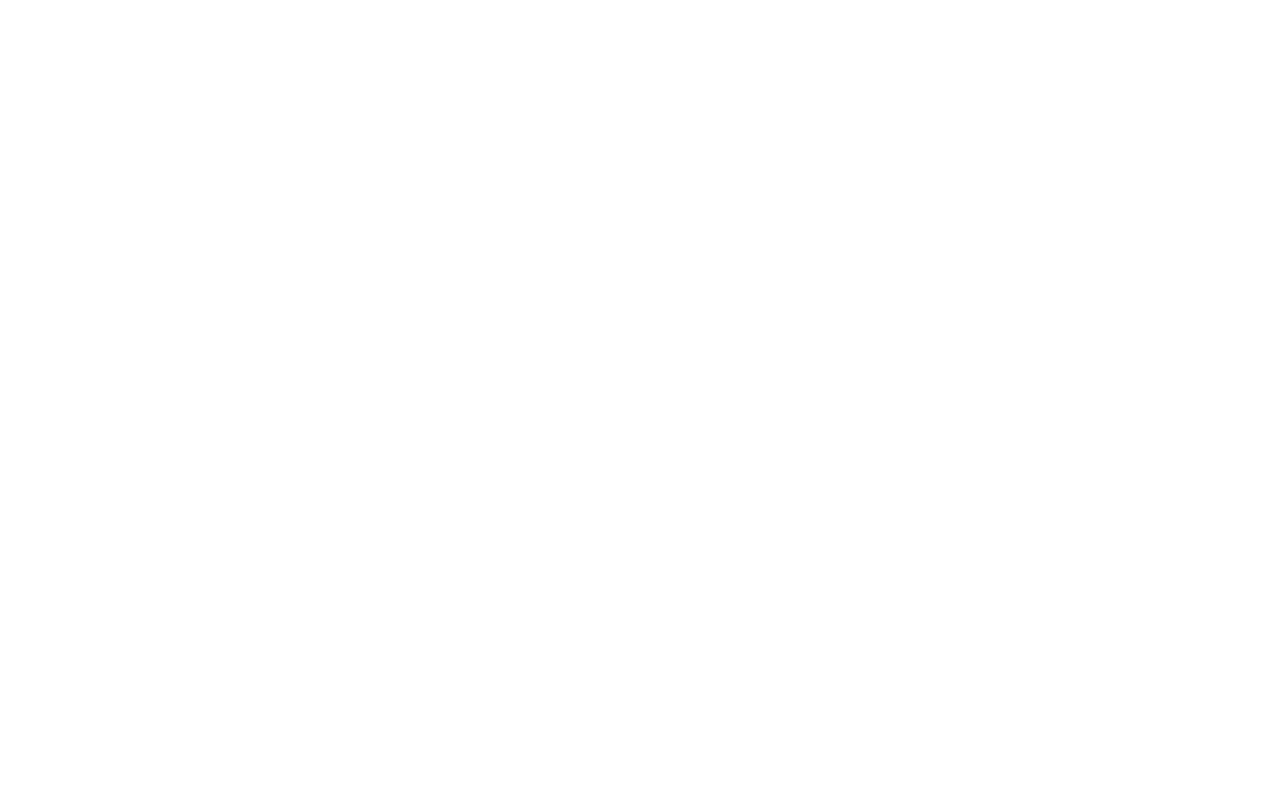
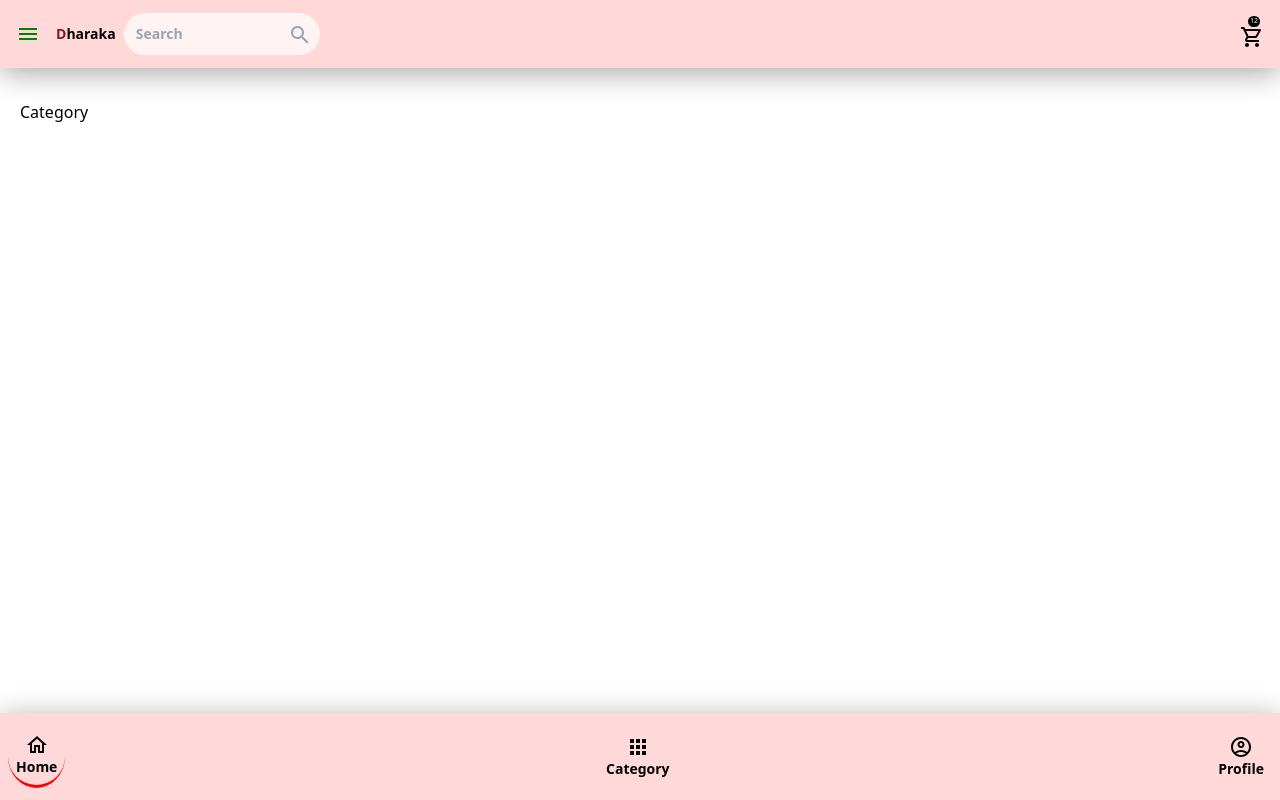
Before and after one commit to DHARAKA-METH/e-commerce-app-react, a React (Create React App) app: page /category in a window 1280 px wide. Before the commit this address had no page. Built offline with nearby package versions, Linux system fonts and the light colour scheme.

Commit message:
Category item route

```diff
--- /dev/null
+++ b/src/Pages/Category/Category.js
@@ -0,0 +1,10 @@
+
+const Category = () => {
+  return (
+    <div className="px-5 py-[100px]  w-full h-screen overflow-y-scroll">
+      Category
+    </div>
+  )
+}
+
+export default Category
--- a/src/Routers/AppRouter.js
+++ b/src/Routers/AppRouter.js
@@ -5,6 +5,7 @@ import User from "../Pages/User/User";
 import Home from "../Pages/Home/Home";
 import Login from "../Login/Login";
 import UserProtected from "./UserProtected";
+import Category from "../Pages/Category/Category";
 
 
 // const router=createBrowserRouter([
@@ -44,6 +45,7 @@ const AppRouter = () => {
         <Routes>
           <Route path="/" element={<MainLayout />}>
             <Route index element={<Home />} />
+            <Route path="category" element={<Category/>}/>
             <Route element={<UserProtected />}>
               <Route path="User" element={<User />} />
             </Route>
```
